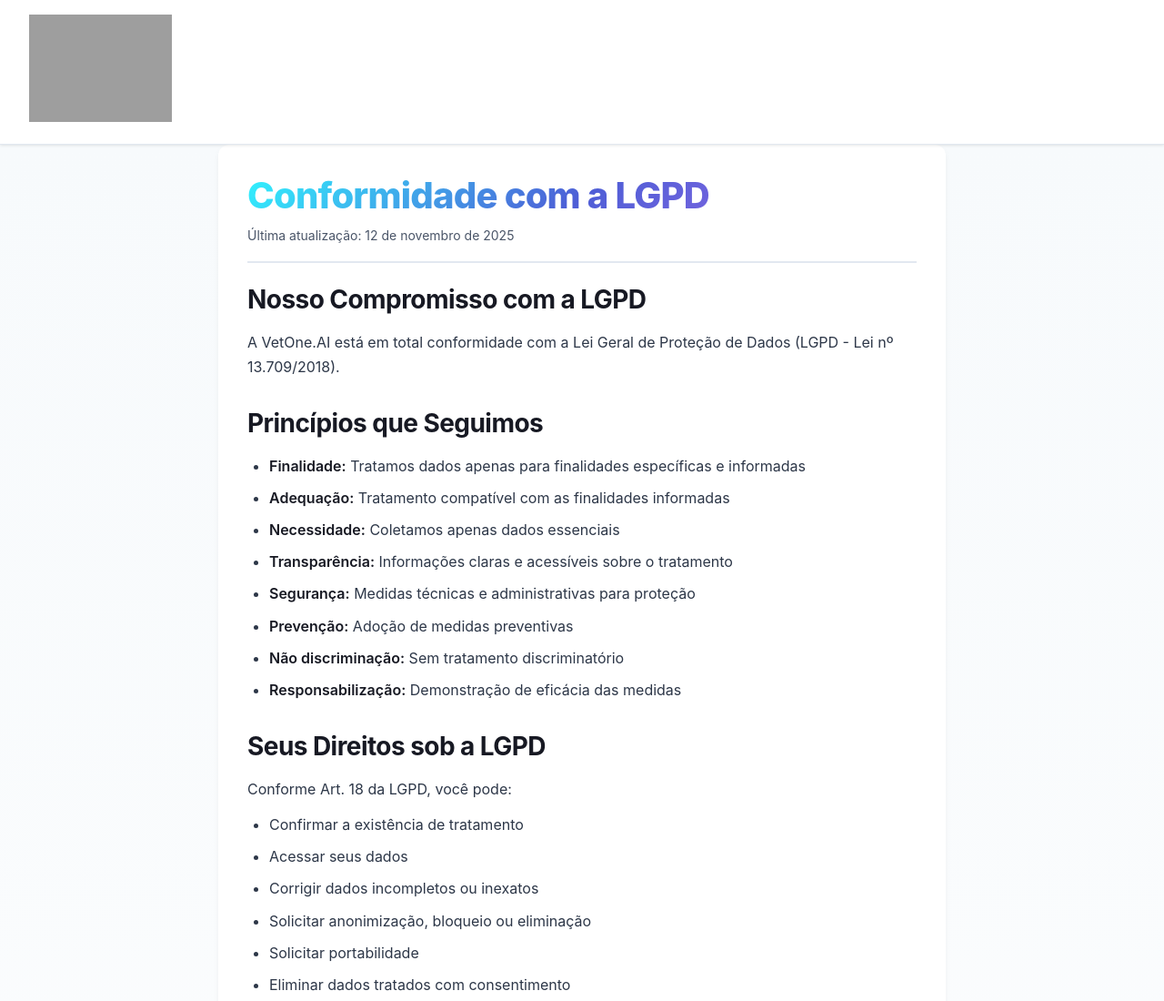
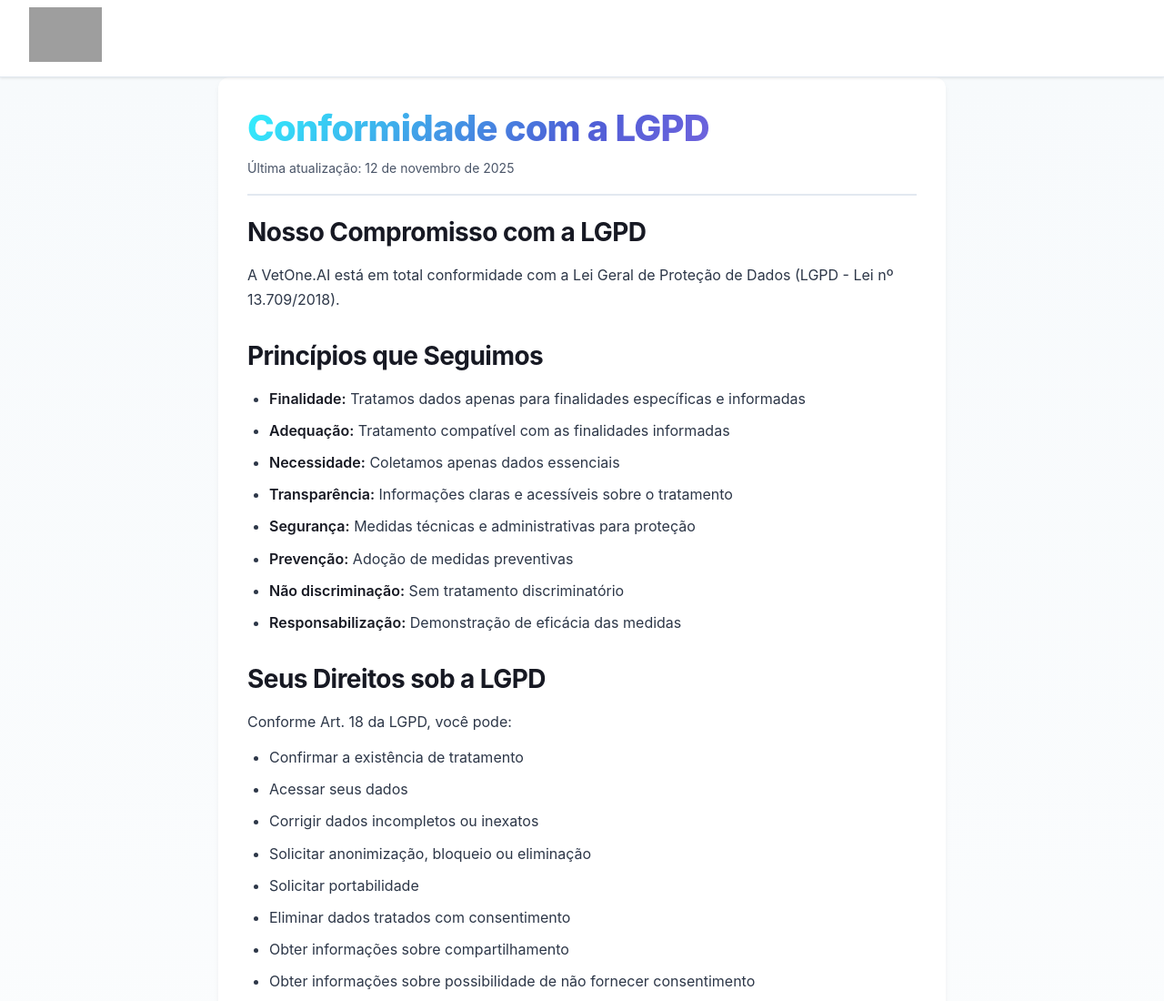
Before and after one commit to ptrcalmeida/vetone-landing, a website: page lgpd.html in a window 1280 px wide. Shown: the top 1100 px of the page at 91% size. Drawn offline with Linux system fonts and the light colour scheme; grey boxes are pictures that could not be loaded.

Commit message:
Fix UI issues: reduce header height, fix floating cards overlay, update footer logo to black version

```diff
--- a/styles.css
+++ b/styles.css
@@ -147,7 +147,7 @@
     background: rgba(255, 255, 255, 0.9);
     backdrop-filter: blur(12px);
     border-bottom: 1px solid var(--gray-200);
-    padding: var(--space-4) 0;
+    padding: var(--space-2) 0;
     transition: all var(--transition-base);
 }
 
@@ -158,7 +158,7 @@
 }
 
 .logo img {
-    height: 118px;
+    height: 60px;
     width: auto;
     transition: transform var(--transition-base);
 }
@@ -435,6 +435,8 @@
     box-shadow: var(--shadow-xl);
     backdrop-filter: blur(10px);
     animation: floatCard 4s ease-in-out infinite;
+    z-index: 1;
+    pointer-events: none;
 }
 
 .card-1 {
```
Also changed, not shown: index.html (+1 -1 lines).
